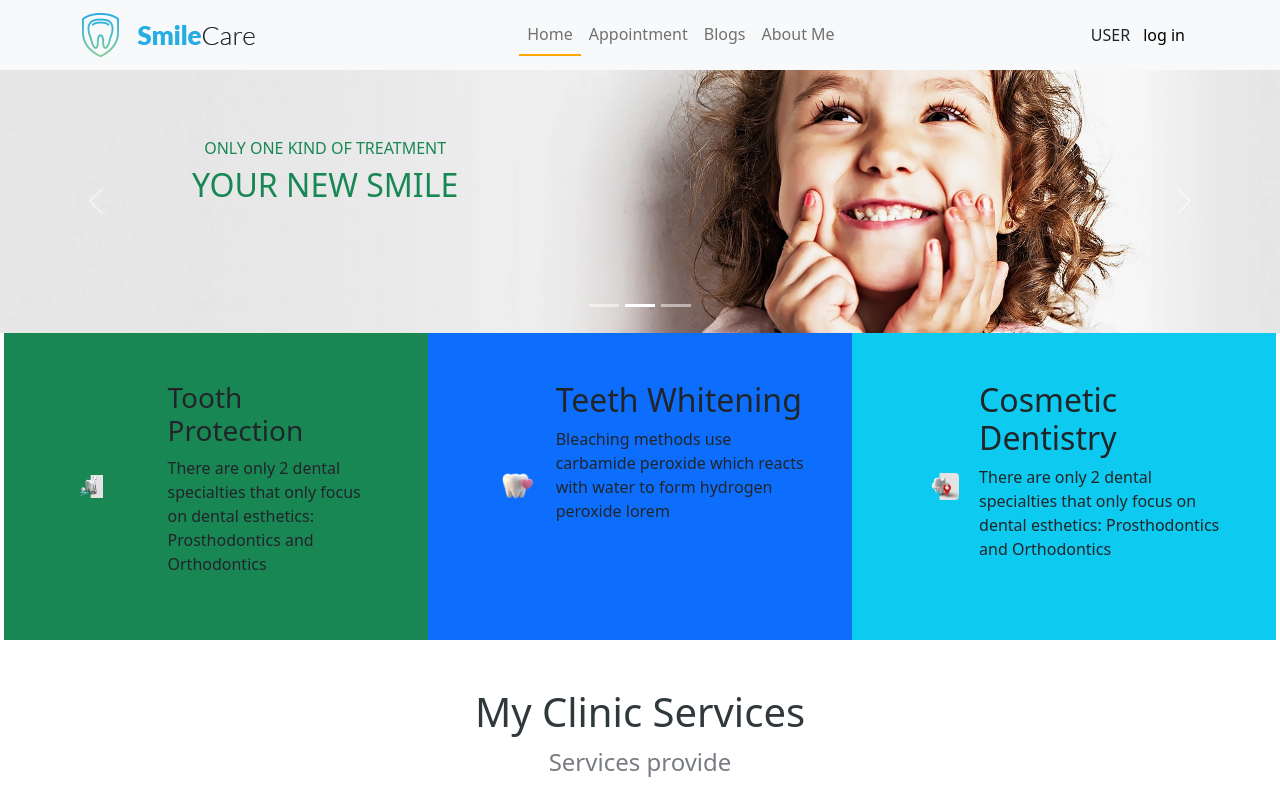
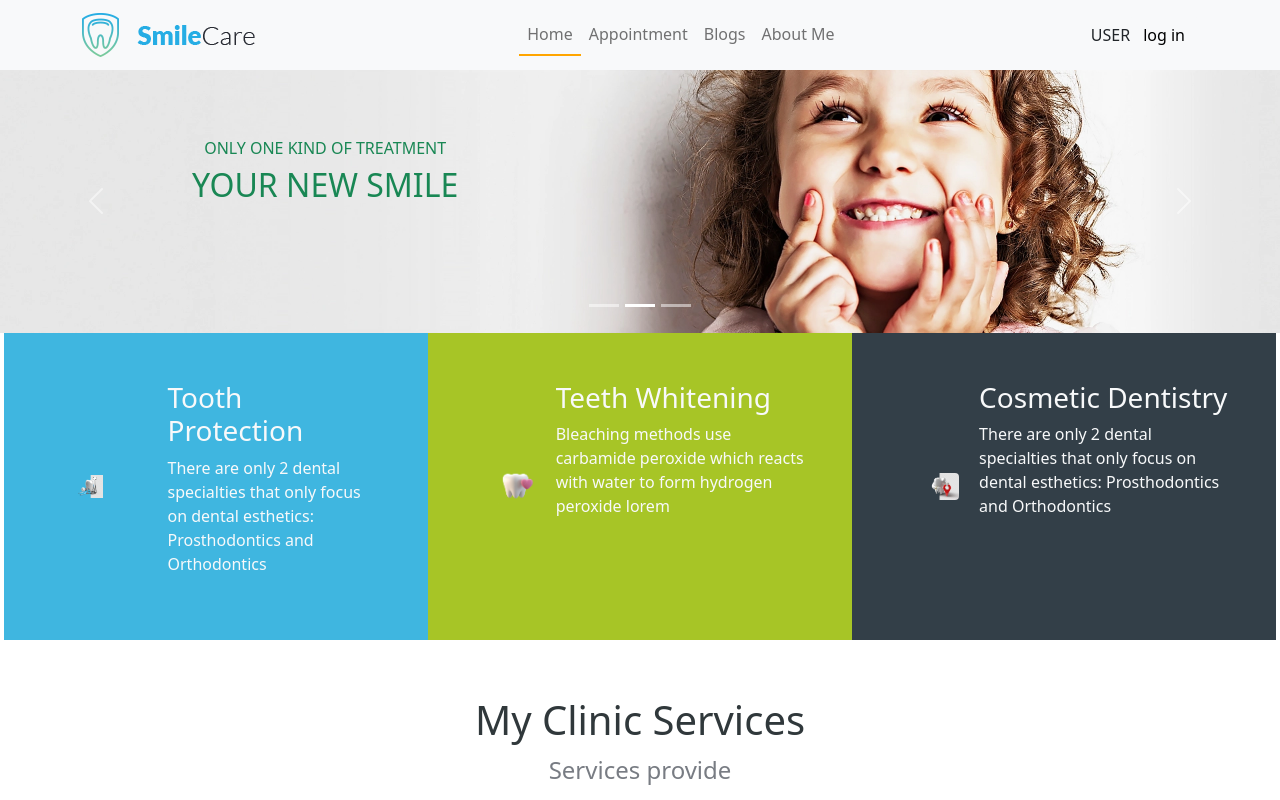
Before and after one commit to Moniruzzaman2525/Smile-Care, a React (Create React App) app: page /home in a window 1280 px wide. Shown: the top 800 px of the page. Built offline with nearby package versions, Linux system fonts and the light colour scheme; no server answers.

Commit message:
extra page finish

```diff
--- a/src/Pages/Home/ExtraPart/ExtraPart.js
+++ b/src/Pages/Home/ExtraPart/ExtraPart.js
@@ -6,31 +6,31 @@ import teat3 from '../../../images/trea-46.png'
 const ExtraPart = () => {
     return (
         <div className='row ms-1 me-1 mb-5 '>
-            <div className='col-sm-12 p-5 col-md-6 col-lg-4 bg-success d-flex justify-content-between'>
+            <div style={{ backgroundColor: '#3fb6e0' }} className='col-sm-12 p-5 col-md-6 mb-2 col-lg-4 d-flex justify-content-between'>
                 <div className='d-flex me-5 w-75 h-100 justify-content-center align-items-center'>
                     <img className='w-50' src={teat1} alt="" />
                 </div>
                 <div>
-                    <h2 className='fs-3'>Tooth Protection</h2>
-                    <p>There are only 2 dental specialties that only focus on dental esthetics: Prosthodontics and Orthodontics</p>
+                    <h2 className='fs-3 text-light'>Tooth Protection</h2>
+                    <p className='text-light'>There are only 2 dental specialties that only focus on dental esthetics: Prosthodontics and Orthodontics</p>
                 </div>
             </div>
-            <div className='col-sm-12 p-5 col-md-6 col-lg-4 bg-primary d-flex justify-content-between'>
+            <div style={{ backgroundColor: '#a7c526' }} className='col-sm-12 p-5 col-md-6 mb-2 col-lg-4 d-flex justify-content-between'>
                 <div className='d-flex w-75 h-100 justify-content-center align-items-center'>
                     <img className='w-50' src={teat2} alt="" />
                 </div>
                 <div>
-                    <h2>Teeth Whitening</h2>
-                    <p>Bleaching methods use carbamide peroxide which reacts with water to form hydrogen peroxide lorem</p>
+                    <h2 className='fs-3 text-light'>Teeth Whitening</h2>
+                    <p className='text-light'>Bleaching methods use carbamide peroxide which reacts with water to form hydrogen peroxide lorem</p>
                 </div>
             </div>
-            <div className='col-sm-12 p-5 col-md-6 col-lg-4 bg-info d-flex justify-content-between'>
+            <div style={{ backgroundColor: '#333f48' }} className='col-sm-12 p-5 col-md-6 mb-2 col-lg-4 d-flex justify-content-between'>
                 <div className='d-flex w-75 h-100 justify-content-center align-items-center'>
                     <img className='w-50 rounded' src={teat3} alt="" />
                 </div>
                 <div>
-                    <h2>Cosmetic Dentistry</h2>
-                    <p>There are only 2 dental specialties that only focus on dental esthetics: Prosthodontics and Orthodontics</p>
+                    <h2 className='fs-3 text-light'>Cosmetic Dentistry</h2>
+                    <p className='text-light'>There are only 2 dental specialties that only focus on dental esthetics: Prosthodontics and Orthodontics</p>
                 </div>
             </div>
         </div>
```
